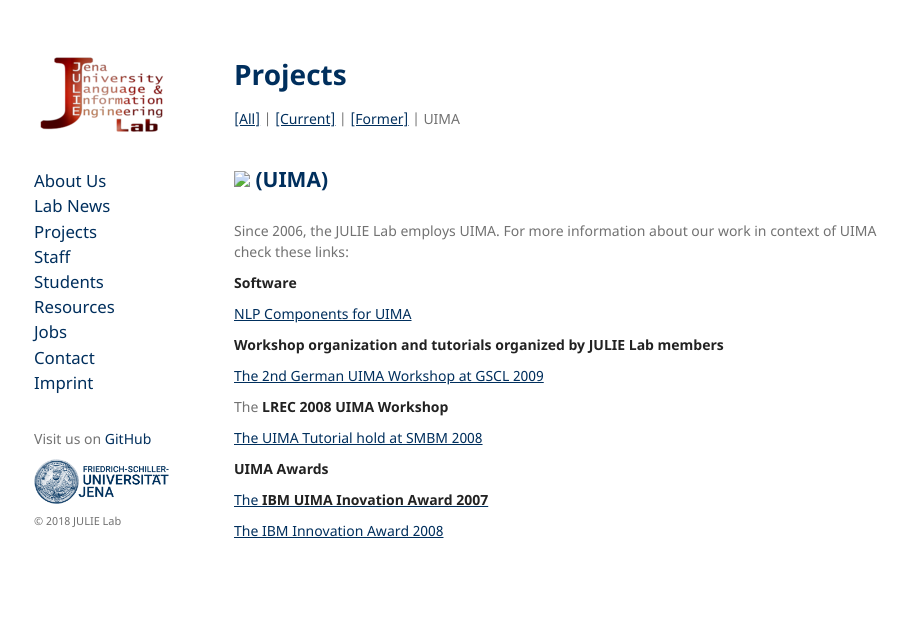
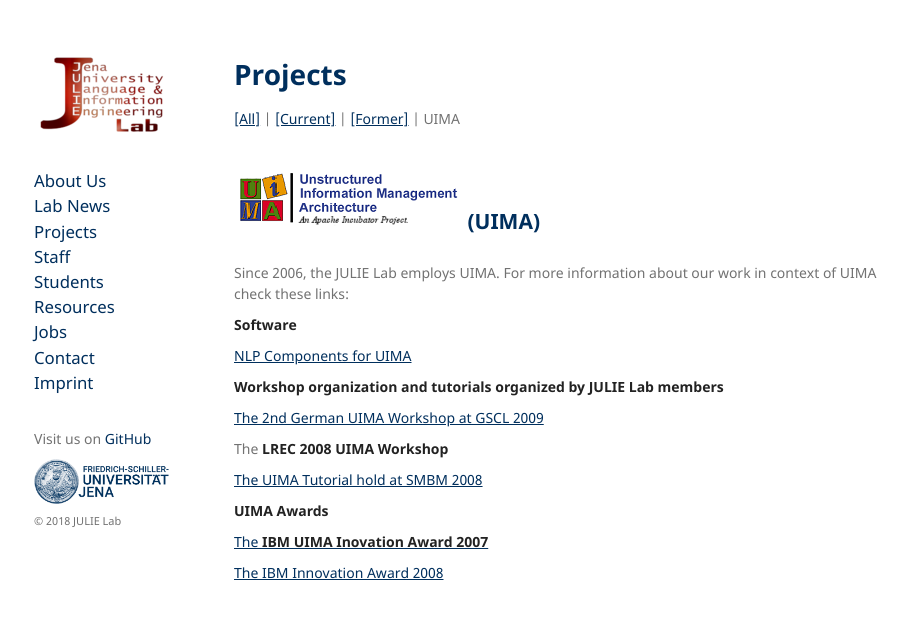
Before and after one commit to JULIELab/JULIELab.github.io, a Jekyll site: the page built from Projects/UIMA.md, in a window 1280 px wide. Shown: the top 619 px of the page, without its empty margins (176-1083 px from the left). Built offline with Jekyll 4.4.1, drawn with Linux system fonts in a browser that asks for light colours; our own code applies the rules of GitHub Pages for plain Markdown files.

Commit message:
Update UIMA.md

```diff
--- a/Projects/UIMA.md
+++ b/Projects/UIMA.md
@@ -9,7 +9,7 @@ layout: default
 [[Former]](former.html) |
 UIMA
 
-<h2 style="margin-top:40px; margin-bottom:30px"><img src="http://www.julielab.de/coling_multimedia/de/img/Projects/projects_UIMA_Logo2-width-228-height-60.png" /> (UIMA)</h2>
+<h2 style="margin-top:40px; margin-bottom:30px"><img src="/coling_multimedia/projects_UIMA_Logo2-width-228-height-60.png" /> (UIMA)</h2>
 
 Since 2006, the JULIE Lab employs UIMA. For more information about our work in context of UIMA check these links:
 
```
